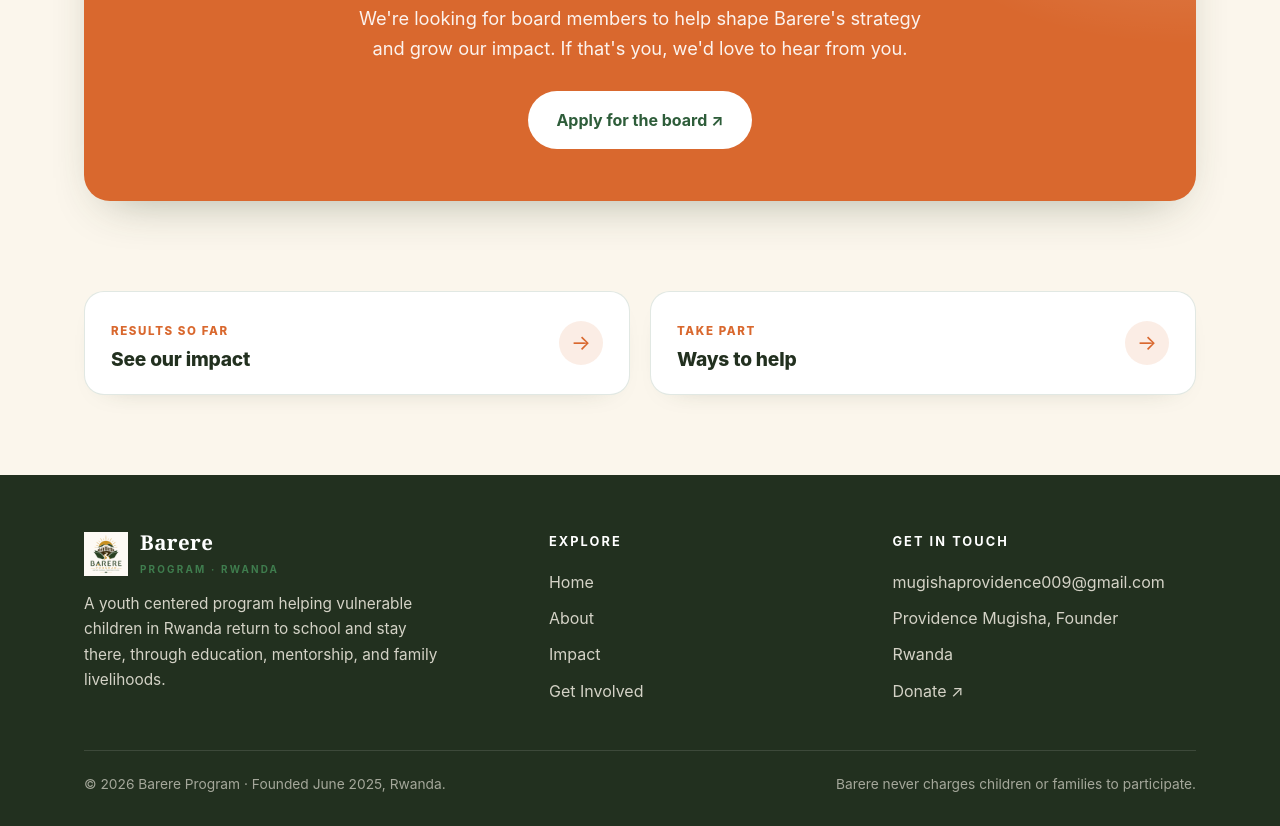
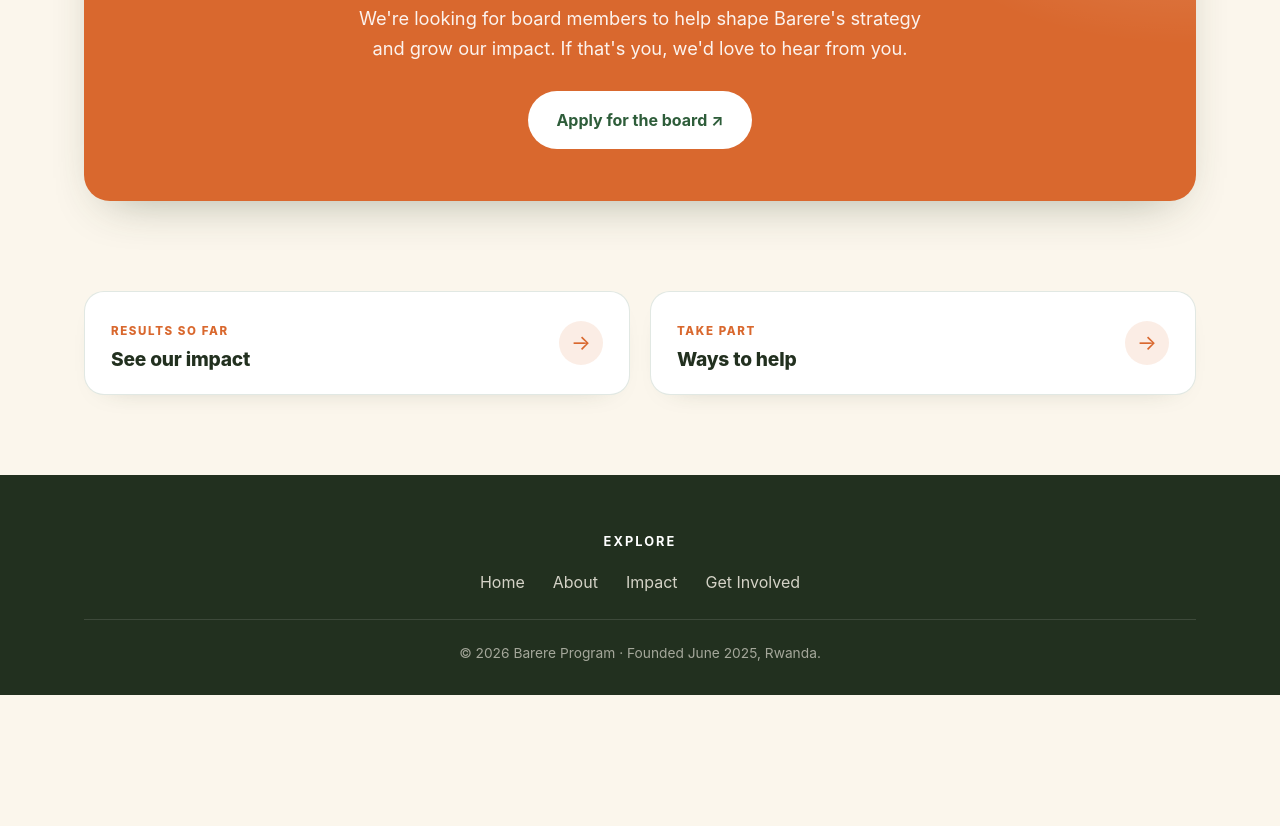
Before and after one commit to mugishaprovidence009-rgb/barere-website, a plain HTML site: page barere/about.html in a window 1280 px wide. Shown: the part 3384-4210 px from the top of the page. After the commit the page ends 4079 px from the top, so only its background shows below. Drawn offline with Linux system fonts and the light colour scheme.

Commit message:
Simplify footer across all pages
Remove the logo/brand block, the "Get in touch" column, and the
"never charges" line from the footer on Home, About, Impact, and Get
Involved. Restyle the remaining "Explore" links as a centered footer
nav.

Co-Authored-By: Claude Sonnet 5 <noreply@anthropic.com>

```diff
--- a/barere/about.html
+++ b/barere/about.html
@@ -132,11 +132,6 @@
   <div class="wrap">
     <div class="foot-grid">
       <div>
-        <a class="brand" href="index.html" style="color:#fff"><img class="mark" src="images/barere-logo-sm.png" alt="Barere Program logo">
-          <span><b>Barere</b><small>Program · Rwanda</small></span></a>
-        <p>A youth centered program helping vulnerable children in Rwanda return to school and stay there, through education, mentorship, and family livelihoods.</p>
-      </div>
-      <div>
         <h4>Explore</h4>
         <ul>
           <li><a href="index.html">Home</a></li>
@@ -145,19 +140,9 @@
           <li><a href="get-involved.html">Get Involved</a></li>
         </ul>
       </div>
-      <div>
-        <h4>Get in touch</h4>
-        <ul>
-          <li><a href="mailto:mugishaprovidence009@gmail.com">mugishaprovidence009@gmail.com</a></li>
-          <li>Providence Mugisha, Founder</li>
-          <li>Rwanda</li>
-          <li><a href="get-involved.html#donate">Donate ↗</a></li>
-        </ul>
-      </div>
     </div>
     <div class="foot-bottom">
       <span>© 2026 Barere Program · Founded June 2025, Rwanda.</span>
-      <span>Barere never charges children or families to participate.</span>
     </div>
   </div>
 </footer>
--- a/barere/assets/styles.css
+++ b/barere/assets/styles.css
@@ -244,15 +244,15 @@ section{padding:80px 0}
 
 /* footer */
 footer{background:var(--ink);color:rgba(251,246,236,.82);padding:56px 0 30px}
-.foot-grid{display:grid;grid-template-columns:1.4fr 1fr 1fr;gap:40px;margin-bottom:36px}
+.foot-grid{text-align:center;margin-bottom:24px}
 footer .brand b{color:#fff}
 footer p{font-size:.96rem;margin:14px 0 0;max-width:38ch}
 footer h4{color:#fff;font-size:.8rem;letter-spacing:.16em;text-transform:uppercase;margin:0 0 16px}
-footer ul{list-style:none;padding:0;margin:0}
-footer li{margin-bottom:10px}
+footer ul{list-style:none;padding:0;margin:0;display:flex;justify-content:center;gap:28px;flex-wrap:wrap}
+footer li{margin-bottom:0}
 footer a{color:rgba(251,246,236,.82);text-decoration:none}
 footer a:hover{color:var(--sun)}
-.foot-bottom{border-top:1px solid rgba(255,255,255,.12);padding-top:22px;display:flex;justify-content:space-between;gap:16px;flex-wrap:wrap;font-size:.86rem;color:rgba(251,246,236,.6)}
+.foot-bottom{border-top:1px solid rgba(255,255,255,.12);padding-top:22px;text-align:center;font-size:.86rem;color:rgba(251,246,236,.6)}
 
 /* reveal */
 .reveal{opacity:0;transform:translateY(24px);transition:opacity .7s ease,transform .7s ease}
@@ -264,7 +264,7 @@ footer a:hover{color:var(--sun)}
   .hero-cta{justify-content:center}
   .hero-art{order:-1;max-width:340px;margin:0 auto}
   .mission .grid,.serve-grid,.budget-wrap{grid-template-columns:1fr;gap:34px}
-  .pillar-grid,.stat-grid,.impact-notes,.goal-band,.help-grid,.gallery-grid,.foot-grid,.next-links,.team-grid{grid-template-columns:1fr 1fr}
+  .pillar-grid,.stat-grid,.impact-notes,.goal-band,.help-grid,.gallery-grid,.next-links,.team-grid{grid-template-columns:1fr 1fr}
   .pillar.feature{grid-column:span 2;grid-template-columns:1fr}
   .stat .n{font-size:2.4rem}
 }
@@ -273,7 +273,7 @@ footer a:hover{color:var(--sun)}
   .menu-btn{display:block}
   .nav-links.open{display:flex;position:absolute;top:74px;left:0;right:0;flex-direction:column;background:var(--cream);padding:20px 24px;gap:16px;border-bottom:1px solid var(--line)}
   .nav-links.open a.active::after{display:none}
-  .pillar-grid,.stat-grid,.impact-notes,.goal-band,.help-grid,.gallery-grid,.foot-grid,.next-links,.team-grid{grid-template-columns:1fr}
+  .pillar-grid,.stat-grid,.impact-notes,.goal-band,.help-grid,.gallery-grid,.next-links,.team-grid{grid-template-columns:1fr}
   .pillar.feature{grid-column:span 1}
   .stat-lite{grid-template-columns:1fr 1fr;gap:10px}
   .slider-arrow{display:none}
```
Also changed, not shown: barere/get-involved.html (+0 -15 lines), barere/impact.html (+0 -15 lines), barere/index.html (+0 -15 lines).
